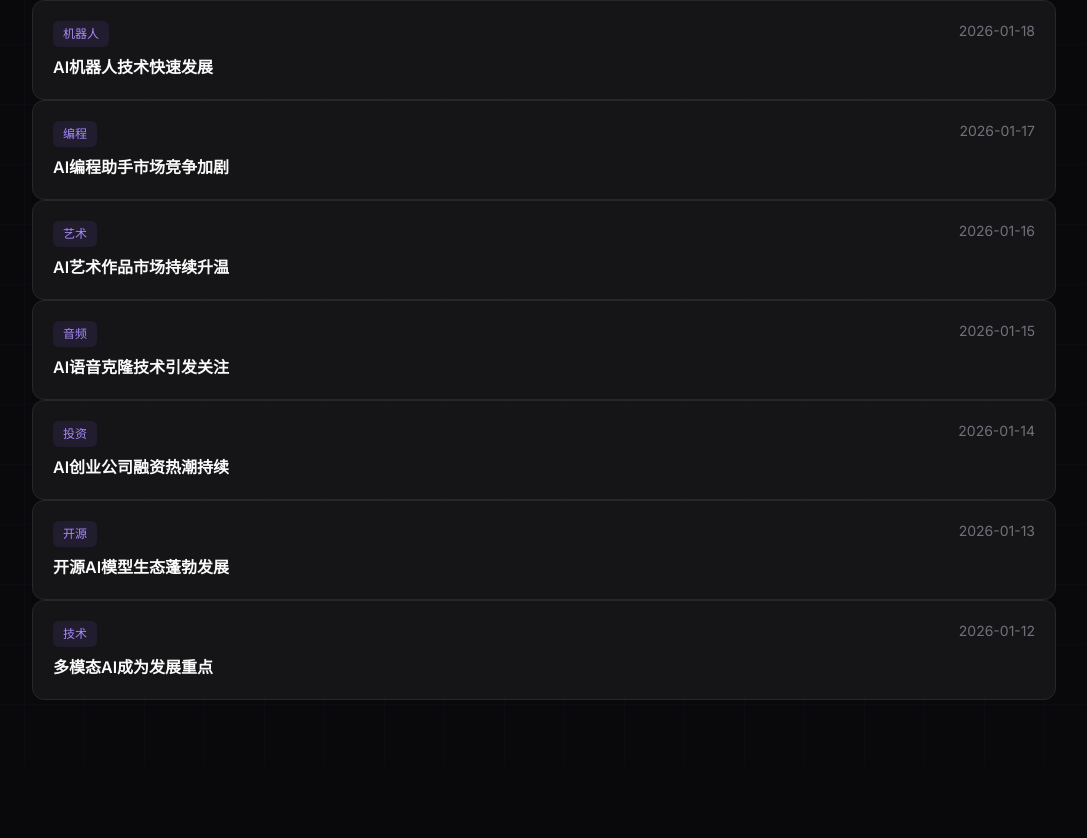
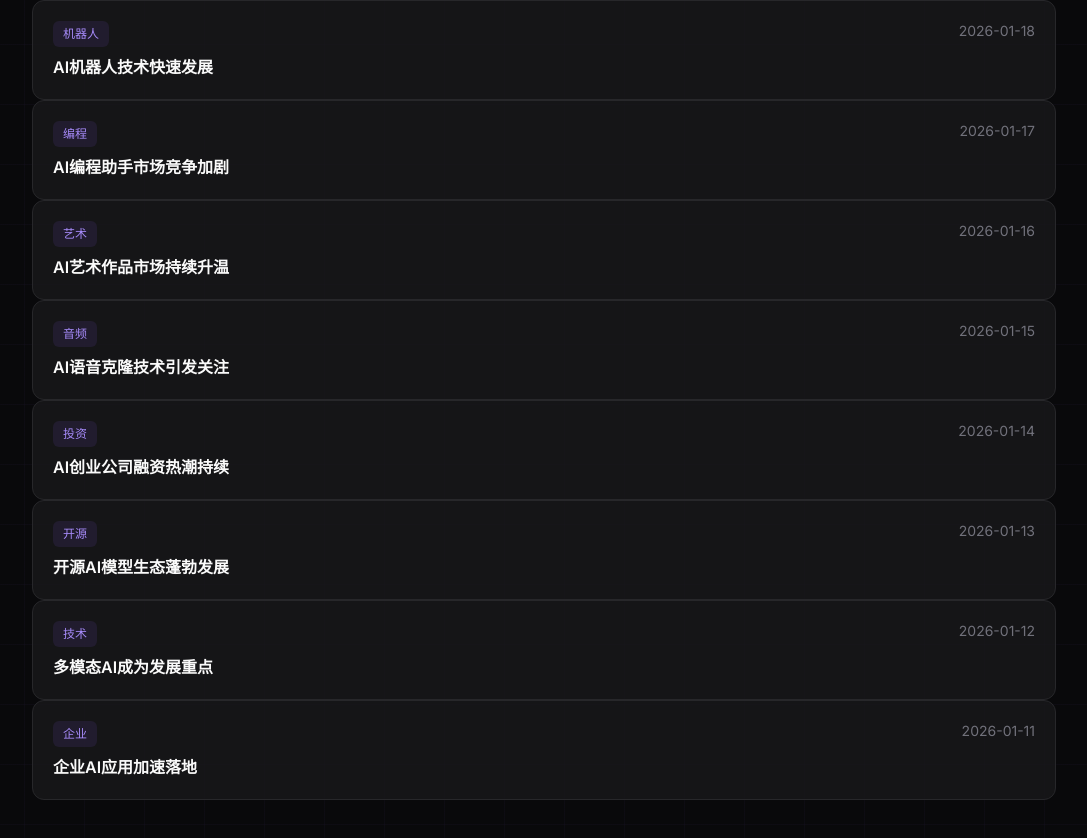
Before and after one commit to uncle-light/deepzd, a Next.js app: page /news in a window 1280 px wide. Shown: the part 1396-2234 px from the top of the page, without its empty margins (96-1183 px from the left). Before the commit the page ends 2160 px from the top, so only its background shows below. Built offline with nearby package versions, Linux system fonts and the light colour scheme.

Commit message:
feat: 添加企业AI资讯

```diff
--- a/src/app/data/news.ts
+++ b/src/app/data/news.ts
@@ -170,4 +170,13 @@ AI监管进入新阶段，企业需关注合规要求。`
 
 GPT-4V、Gemini等多模态模型表现亮眼。`
   },
+  {
+    slug: "ai-enterprise",
+    title: "企业AI应用加速落地",
+    date: "2026-01-11",
+    tag: "企业",
+    content: `越来越多企业部署AI解决方案。
+
+降本增效成为企业AI应用核心目标。`
+  },
 ];
```
